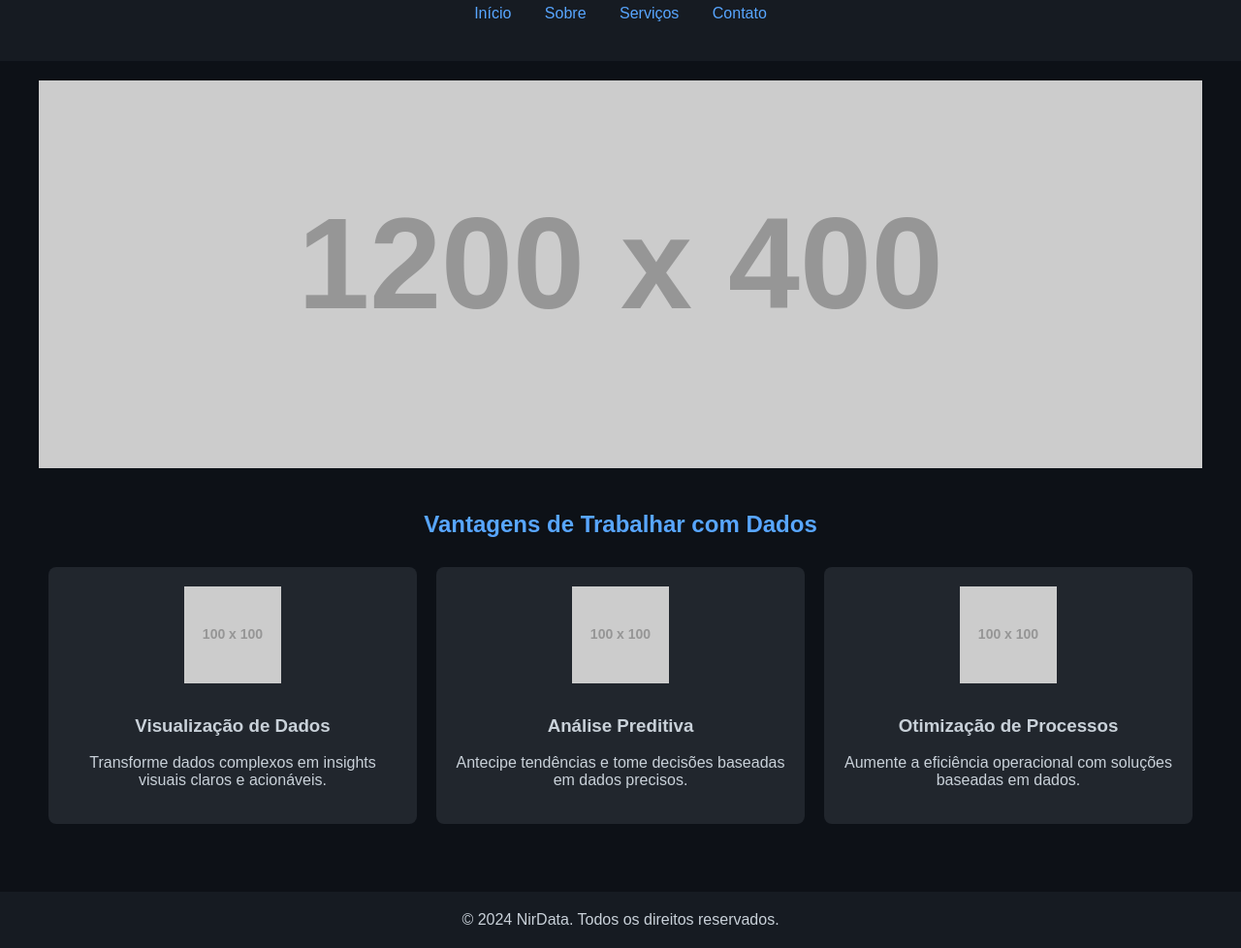
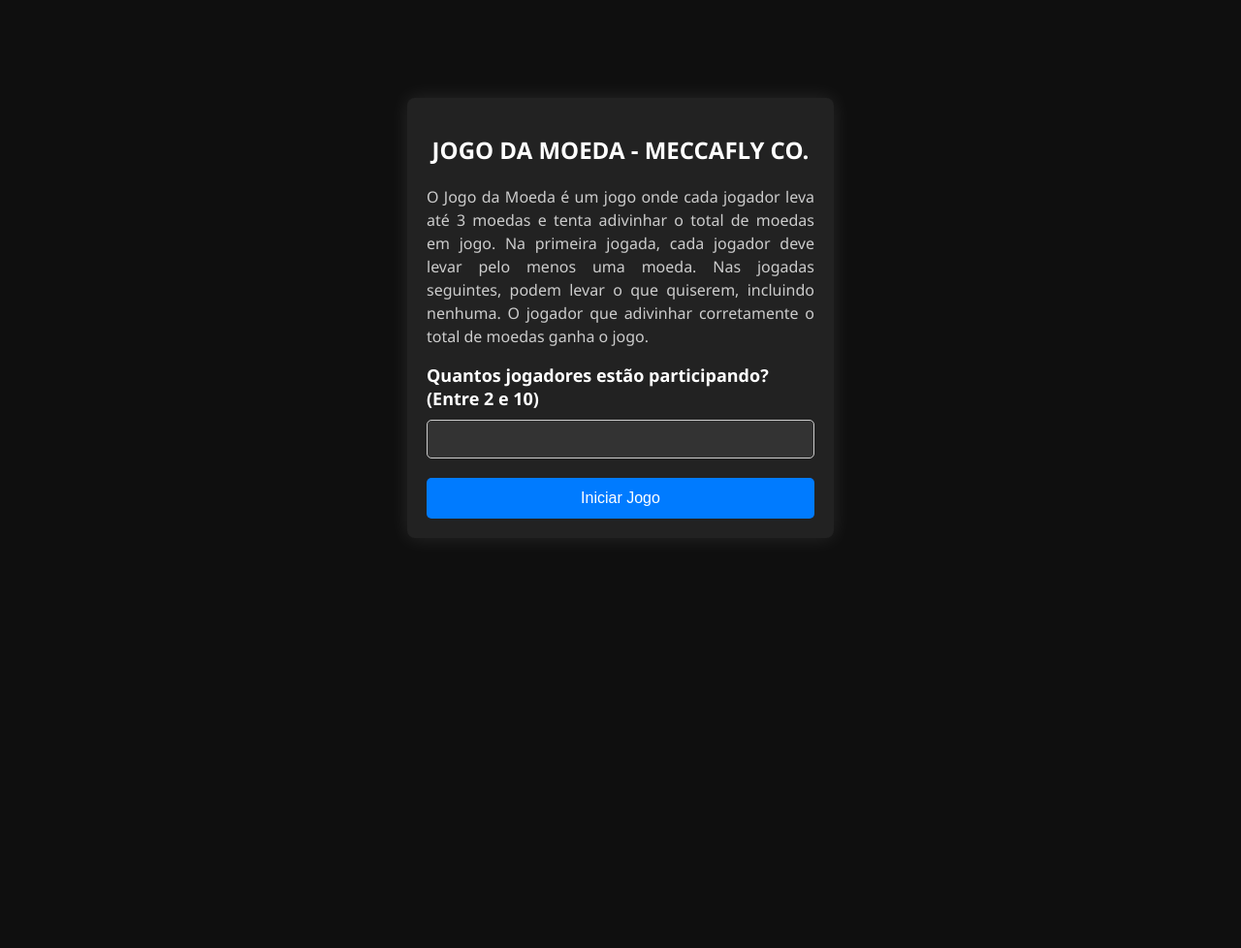
Before and after one commit to NirMata88/CoinGame, a plain HTML site: page index.html in a window 1280 px wide. Shown: the part 72-1050 px from the top of the page at 97% size. After the commit the page ends 800 px from the top, so only its background shows below. Drawn offline with Linux system fonts and the light colour scheme; placeholder pictures from the web are drawn by us.

Commit message:
Update index.html

```diff
--- a/index.html
+++ b/index.html
@@ -1,124 +1,140 @@
 <!DOCTYPE html>
-<html lang="pt">
+<html lang="pt-PT">
 <head>
     <meta charset="UTF-8">
     <meta name="viewport" content="width=device-width, initial-scale=1.0">
-    <title>NirData - Soluções em Data Science</title>
+    <title>Jogo da Moeda - Nirmata Co.</title>
     <style>
         body {
-            font-family: Arial, sans-serif;
-            background-color: #0d1117;
-            color: #c9d1d9;
+            font-family: 'Segoe UI', Tahoma, Geneva, Verdana, sans-serif;
+            background-color: #0f0f0f;
             margin: 0;
             padding: 0;
+            display: flex;
+            justify-content: center;
+            align-items: center;
+            height: 100vh;
         }
-        header {
-            background-color: #161b22;
+        .container {
+            max-width: 400px;
             padding: 20px;
+            background-color: #222;
+            border-radius: 8px;
+            box-shadow: 0 0 20px rgba(255, 255, 255, 0.1);
+        }
+        h1 {
+            color: #fff;
+            text-align: center;
+            font-size: 24px;
+            margin-bottom: 20px;
+            text-transform: uppercase;
+        }
+        p {
+            color: #ccc;
+            text-align: justify;
+            line-height: 1.5;
+            font-size: 16px;
+        }
+        .input-group {
+            margin-bottom: 20px;
+        }
+        label {
+            display: block;
+            margin-bottom: 10px;
+            font-weight: bold;
+            color: #fff;
+            font-size: 18px;
+        }
+        input[type="number"] {
+            width: 100%;
+            padding: 10px;
+            border-radius: 5px;
+            border: 1px solid #ccc;
+            box-sizing: border-box;
+            font-size: 16px;
+            background-color: #333;
+            color: #fff;
+        }
+        .button {
+            display: inline-block;
+            padding: 12px 24px;
+            background-color: #007bff;
+            color: #fff;
+            text-decoration: none;
+            border-radius: 5px;
+            transition: background-color 0.3s;
+            cursor: pointer;
+            font-size: 16px;
+            border: none;
+            outline: none;
+            cursor: pointer;
+            display: block;
+            width: 100%;
             text-align: center;
         }
-        header h1 {
-            color: #58a6ff;
-            margin: 0;
-        }
-        nav {
-            margin: 20px 0;
-            text-align: center;
-        }
-        nav a {
-            color: #58a6ff;
-            text-decoration: none;
-            margin: 0 15px;
-        }
-        nav a:hover {
-            text-decoration: underline;
-        }
-        .container {
-            padding: 20px;
-            max-width: 1200px;
-            margin: auto;
-        }
-        .hero {
-            text-align: center;
-            margin-bottom: 40px;
-        }
-        .hero img {
-            max-width: 100%;
-            height: auto;
-        }
-        .section-title {
-            font-size: 24px;
-            margin-bottom: 20px;
-            color: #58a6ff;
-            text-align: center;
-        }
-        .advantages {
-            display: flex;
-            justify-content: space-around;
-            flex-wrap: wrap;
-        }
-        .advantage {
-            background-color: #21262d;
-            border-radius: 8px;
-            padding: 20px;
-            margin: 10px;
-            flex: 1;
-            min-width: 300px;
-            text-align: center;
-        }
-        .advantage img {
-            max-width: 100px;
-            height: auto;
-            margin-bottom: 10px;
-        }
-        footer {
-            background-color: #161b22;
-            text-align: center;
-            padding: 20px;
-            margin-top: 40px;
-        }
-        footer p {
-            margin: 0;
+        .button:hover {
+            background-color: #0056b3;
         }
     </style>
 </head>
 <body>
-    <header>
-        <h1>NirData</h1>
-        <nav>
-            <a href="#">Início</a>
-            <a href="#">Sobre</a>
-            <a href="#">Serviços</a>
-            <a href="#">Contato</a>
-        </nav>
-    </header>
     <div class="container">
-        <div class="hero">
-            <img src="https://via.placeholder.com/1200x400?text=NirData+Solutions" alt="NirData Solutions">
+        <h1>Jogo da Moeda - Meccafly Co.</h1>
+        <p>O Jogo da Moeda é um jogo onde cada jogador leva até 3 moedas e tenta adivinhar o total de moedas em jogo. Na primeira jogada, cada jogador deve levar pelo menos uma moeda. Nas jogadas seguintes, podem levar o que quiserem, incluindo nenhuma. O jogador que adivinhar corretamente o total de moedas ganha o jogo.</p>
+
+        <div class="input-group">
+            <label for="numeroJogadores">Quantos jogadores estão participando? (Entre 2 e 10)</label>
+            <input type="number" id="numeroJogadores" min="2" max="10">
         </div>
-        <section>
-            <h2 class="section-title">Vantagens de Trabalhar com Dados</h2>
-            <div class="advantages">
-                <div class="advantage">
-                    <img src="https://via.placeholder.com/100?text=1" alt="Visualização de Dados">
-                    <h3>Visualização de Dados</h3>
-                    <p>Transforme dados complexos em insights visuais claros e acionáveis.</p>
-                </div>
-                <div class="advantage">
-                    <img src="https://via.placeholder.com/100?text=2" alt="Análise Preditiva">
-                    <h3>Análise Preditiva</h3>
-                    <p>Antecipe tendências e tome decisões baseadas em dados precisos.</p>
-                </div>
-                <div class="advantage">
-                    <img src="https://via.placeholder.com/100?text=3" alt="Otimização de Processos">
-                    <h3>Otimização de Processos</h3>
-                    <p>Aumente a eficiência operacional com soluções baseadas em dados.</p>
-                </div>
-            </div>
-        </section>
+
+        <button class="button" onclick="iniciarJogo()">Iniciar Jogo</button>
     </div>
-    <footer>
-        <p>&copy; 2024 NirData. Todos os direitos reservados.</p>
-    </footer>
+
+    <script>
+        function iniciarJogo() {
+            const numeroJogadores = parseInt(document.getElementById("numeroJogadores").value);
+
+            if (isNaN(numeroJogadores) || numeroJogadores < 2 || numeroJogadores > 10) {
+                alert("Por favor, insira um número válido de jogadores (entre 2 e 10).");
+                return;
+            }
+
+            let nomesJogadores = [];
+            let moedasPorJogador = [];
+
+            for (let i = 1; i <= numeroJogadores; i++) {
+                let nome = prompt("Nome do Jogador " + i + ":");
+                nomesJogadores.push(nome);
+
+                let moedas = parseInt(prompt("Jogador " + nome + ", quantas moedas você tem? (Máximo 3 moedas)"));
+                if (isNaN(moedas) || moedas < 1 || moedas > 3) {
+                    alert("Por favor, insira um número válido de moedas (entre 1 e 3) para o jogador " + nome + ".");
+                    return;
+                }
+                moedasPorJogador.push(moedas);
+            }
+
+            const totalMoedas = moedasPorJogador.reduce((total, moedas) => total + moedas, 0);
+
+            const palpite = parseInt(prompt("Quantas moedas você acha que estão em jogo?"));
+            if (isNaN(palpite) || palpite < 0) {
+                alert("Por favor, insira um número válido de moedas (maior ou igual a 0).");
+                return;
+            }
+
+            if (palpite === totalMoedas) {
+                let mensagemVencedor = "Parabéns! O total de moedas era " + totalMoedas + ". O(s) vencedor(es) é(são): ";
+                for (let i = 0; i < moedasPorJogador.length; i++) {
+                    if (moedasPorJogador[i] === palpite) {
+                        mensagemVencedor += nomesJogadores[i] + ", ";
+                    }
+                }
+                mensagemVencedor = mensagemVencedor.slice(0, -2) + ". Você(s) venceu(ram) o jogo!";
+                alert(mensagemVencedor);
+            } else {
+                alert("Que pena! O total de moedas era " + totalMoedas + ". Melhor sorte na próxima vez!");
+            }
+        }
+    </script>
 </body>
 </html>
```
